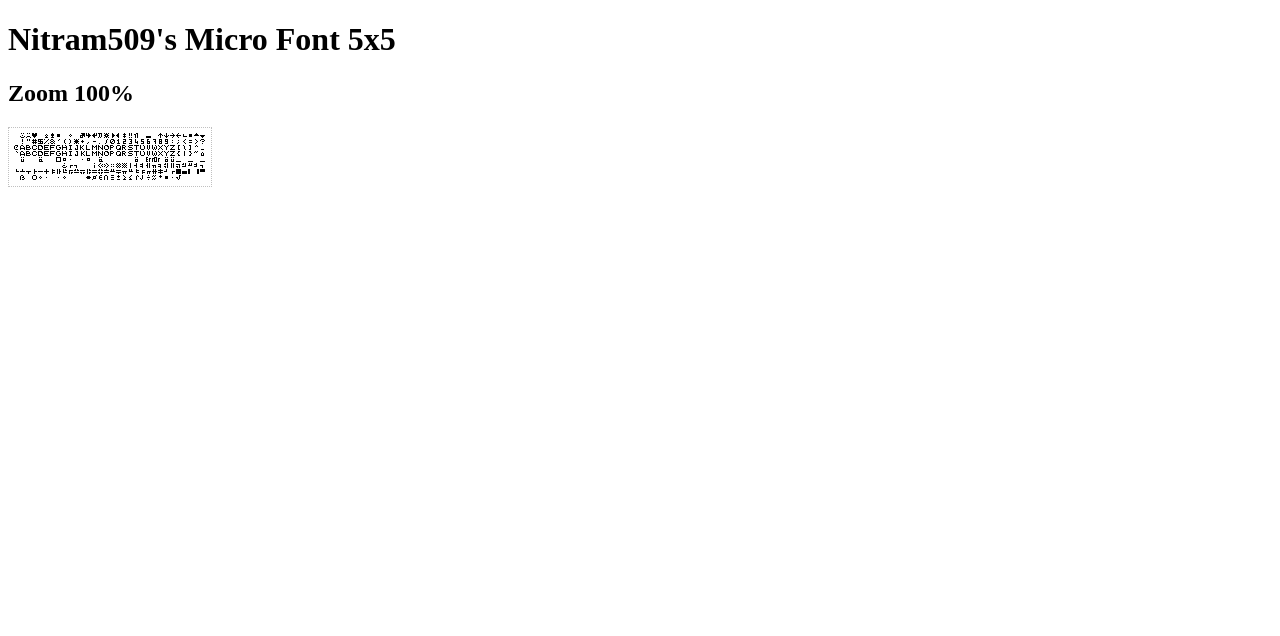
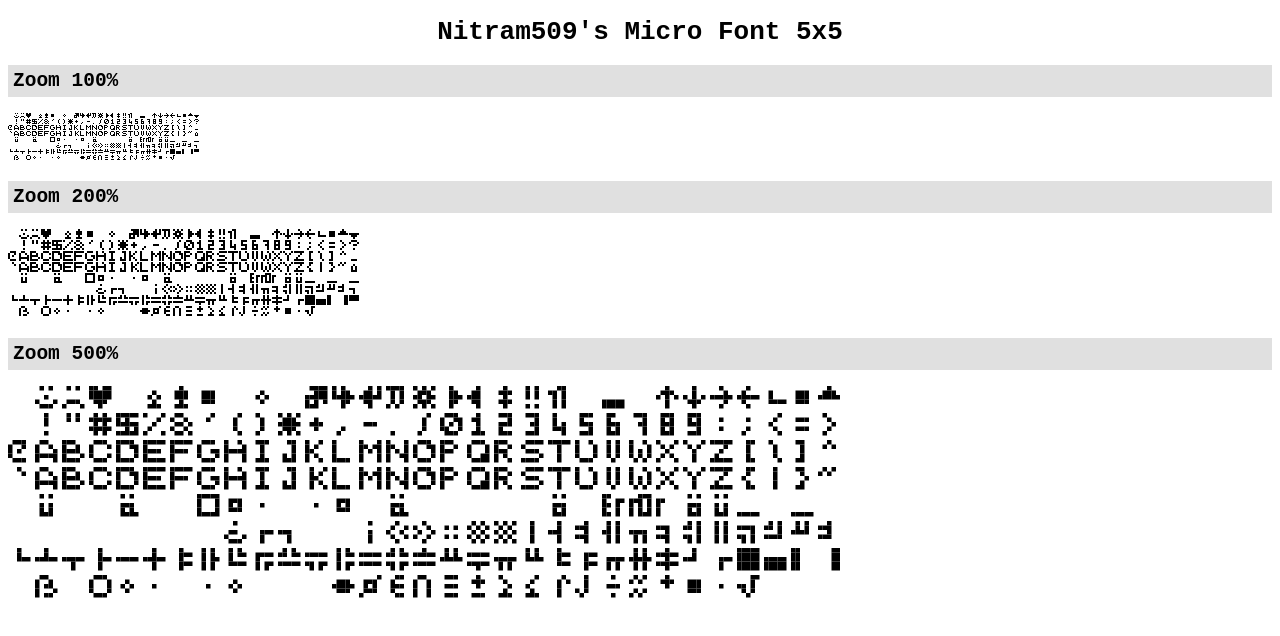
Before and after one commit to nitram509/visual-experiments, a plain HTML site: page micro-font-5x5/sample.html in a window 1280 px wide. Drawn offline with Linux system fonts and the light colour scheme.

Commit message:
added more zoom-leves within sample.html

```diff
--- a/micro-font-5x5/sample.html
+++ b/micro-font-5x5/sample.html
@@ -6,6 +6,19 @@
   <meta name="application-name" content="Nitram509 Micro Font 5x5">
   <title>Nitram509's Micro Font 5x5</title>
   <script type="text/javascript" src="Micro_Font_5x5.js"></script>
+  <style type="text/css">
+    * {
+      font-family: monospace;
+    }
+    h1 {
+      text-align: center;
+    }
+    h2 {
+      font-weight: 800;
+      padding: 5px;
+      background: #e0e0e0;
+    }
+  </style>
 </head>
 <body>
 
@@ -13,20 +26,34 @@
 
 <h2>Zoom 100%</h2>
 <p>
-  <canvas id="micro-font-sample-100" width="192" height="48" style="padding: 5px; border: 1px silver dotted">
+  <canvas id="micro-font-sample-100" width="192" height="48">
+    Please, use a modern browser which supports HTML5 Canvas.
+  </canvas>
+</p>
+
+<h2>Zoom 200%</h2>
+<p>
+  <canvas id="micro-font-sample-200" width="352" height="88">
+    Please, use a modern browser which supports HTML5 Canvas.
+  </canvas>
+</p>
+
+<h2>Zoom 500%</h2>
+<p>
+  <canvas id="micro-font-sample-500" width="832" height="212">
     Please, use a modern browser which supports HTML5 Canvas.
   </canvas>
 </p>
 
 <script type="text/javascript">
-  function drawMicroFont_100percent_putPixel_like() {
+  function drawMicroFont_100percent_putPixel_like(canvas) {
     var context = canvas.getContext("2d");
     for (var c = 0; c < Micro_Font_5x5.length / 5; c++) {
       var charImageData = context.createImageData(5, 5);
       var img = charImageData.data
       for (var y = 0; y < 5; y++) {
         for (var x = 0; x < 5; x++) {
-          if ((Micro_Font_5x5[c * 5 + y] & (1<<x)) == (1<<x)) {
+          if ((Micro_Font_5x5[c * 5 + y] & (1 << x)) == (1 << x)) {
             var offs = y * 5 + x;
             img[offs * 4 + 0] = 0;
             img[offs * 4 + 1] = 0;
@@ -38,13 +65,62 @@
       context.putImageData(charImageData, (c % 32) * 6, 6 * Math.floor(c / 32));
     }
   }
+
+  function drawMicroFont_200percent_using_rectangles(canvas) {
+    var context = canvas.getContext("2d");
+    context.save();
+    context.fillStyle = '#000';
+    for (var c = 0; c < Micro_Font_5x5.length / 5; c++) {
+      for (var y = 0; y < 5; y++) {
+        for (var x = 0; x < 5; x++) {
+          if ((Micro_Font_5x5[c * 5 + y] & (1 << x)) == (1 << x)) {
+            var dx = (c % 32) * 11;
+            var dy = 11 * Math.floor(c / 32);
+            context.fillRect(dx + x * 2, dy + y * 2, 2, 2);
+          }
+        }
+      }
+    }
+    context.restore();
+  }
+
+  function drawMicroFont_500percent_using_scaling(canvas) {
+    var context = canvas.getContext("2d");
+    context.save();
+    context.scale(4.5, 4.5);
+    context.fillStyle = '#000';
+    for (var c = 0; c < Micro_Font_5x5.length / 5; c++) {
+      for (var y = 0; y < 5; y++) {
+        for (var x = 0; x < 5; x++) {
+          if ((Micro_Font_5x5[c * 5 + y] & (1 << x)) == (1 << x)) {
+            var dx = (c % 32) * 6;
+            var dy = 6 * Math.floor(c / 32);
+            context.fillRect(dx + x, dy + y, 1, 1);
+          }
+        }
+      }
+    }
+    context.restore();
+  }
 </script>
 
 <script type="text/javascript">
-  var canvas = document.getElementById('micro-font-sample-100');
-  if (canvas.getContext) {
-    drawMicroFont_100percent_putPixel_like();
-  }
+  (function () {
+    var canvas = document.getElementById('micro-font-sample-100');
+    if (canvas.getContext) {
+      drawMicroFont_100percent_putPixel_like(canvas);
+    }
+
+    canvas = document.getElementById('micro-font-sample-200');
+    if (canvas.getContext) {
+      drawMicroFont_200percent_using_rectangles(canvas);
+    }
+
+    canvas = document.getElementById('micro-font-sample-500');
+    if (canvas.getContext) {
+      drawMicroFont_500percent_using_scaling(canvas);
+    }
+  })();
 </script>
 
 </body>
```
